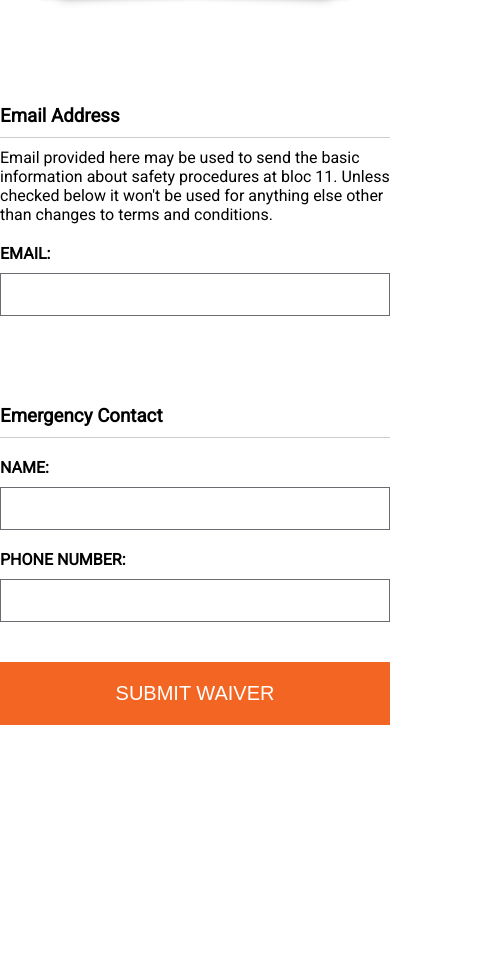
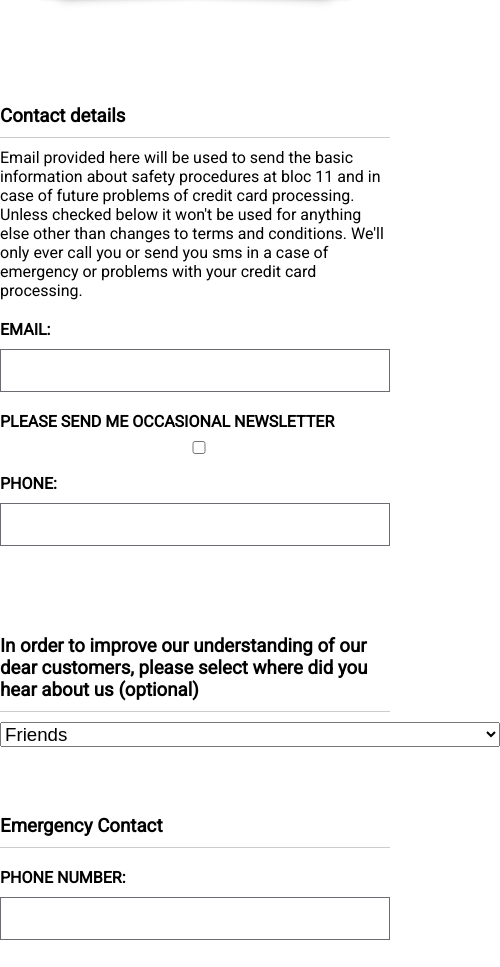
Before and after one commit to bloc11/authsys-public, a website: page static/index.html in a window 390 px wide. Shown: the part 3278-4245 px from the top of the page, 500 px wide, since content can reach past the window. Before the commit the page ends 4103 px from the top, so only its background shows below. Drawn offline with Linux system fonts and the light colour scheme; files whose address does not match are found by name.

Commit message:
fix adding phone and emergency phone

```diff
--- a/static/app.css
+++ b/static/app.css
@@ -321,3 +321,8 @@ button {
 
 .icon-youtube:before {
   content: "\e90f"; }
+
+select {
+    font-size: 1.17em;
+    width: 500px;
+}
--- a/static/app.js
+++ b/static/app.js
@@ -82,6 +82,14 @@ $(document).ready(function () {
       $('#fullname-input').removeClass('error');
       $("#error").removeClass('show');
     });
+    $('#phone').on('keydown', function(){
+      $('#phone-input').removeClass('error');
+      $("#error").removeClass('show');
+    });
+    $("#emergency-phone").on('keydown', function(){
+      $('#emergency-phone-input').removeClass('error');
+      $("#error").removeClass('show');
+    });
     $('#id_no').on('keydown', function(){
       $('#id-input').removeClass('error');
       $("#error").removeClass('show');
@@ -121,6 +129,15 @@ function save_signature()
         errors.push("<a href='#email-input'><i class='icon-up'></i> Email address must be valid.</a>");
         $("#email-input").addClass('error');
     }
+    if (!$('#phone').val()) {
+        errors.push("<a href='#phone-input'><i class='icon-up'></i> Please provide phone number</a>");
+        $("#phone-input").addClass('error');
+    }
+    if (!$('#emergency-phone').val()) {
+        errors.push("<a href='#emergency-phone-input'><i class='icon-up'></i> Please provide emergency phone number</a>");
+        $("#emergency-phone-input").addClass('error');
+    }
+
     if (signaturePad.isEmpty()) {
         errors.push("<a href='#signature-input'><i class='icon-up'></i> Signature cannot be empty.</a>");
         $("#error").addClass('show');
--- a/static/index.html
+++ b/static/index.html
@@ -92,7 +92,7 @@
           <div class="input" id="id-input" name="id-input">
             <label for="id_no">ID/Passport Number:</label>
             <input id="id_no" name="id_no"/>
-            <div class="error">Please provide your South African ID number or passport number.</div>
+            <div class="error">Please provide your South African ID number or passport number (or date of birth in case you don't know).</div>
           </div>
         </div>
 
@@ -124,31 +124,48 @@
         </div>
 
         <div class="section top-space">
-          <h3>Email Address</h3>
-          Email provided here may be used to send the basic information about safety procedures
-          at bloc 11. Unless checked below it won't be used for anything else other than changes
-          to terms and conditions.
+          <h3>Contact details</h3>
+          Email provided here will be used to send the basic information about safety procedures
+          at bloc 11 and in case of future problems of credit card processing.
+          Unless checked below it won't be used for anything else other than changes
+          to terms and conditions. We'll only ever call you or send you sms in a case of emergency
+          or problems with your credit card processing.
 
           <div class="input" id="email-input" name="email-input">
             <label for="email">Email: </label>
             <input id="email" name="email" type="text"/>
             <div class="error">Please provide your email address.</div>
           </div>
+          <div class="input" id="email-consent">
+            <label for="consent">Please send me occasional newsletter</label>
+            <input name="spam" type="checkbox"/>
+          </div>
+          <div class="input" id="phone-input" name="phone-input">
+            <label for="phone">Phone: </label>
+            <input id="phone" name="phone" type="text"/>
+            <div class="error">Please provide your telephone number</div>
+          </div>
 
+        </div>
+        <div class="section top-space-small">
+        <h3>In order to improve our understanding of our dear customers, please
+        select where did you hear about us (optional)</h3>
+        <select name="reason">
+          <option value="friends">Friends</option>
+          <option value="social-media">Social media</option>
+          <option value="fliers">Fliers</option>
+          <option value="internet-search">Internet search</option>
+          <option value="drive-by">Just drove by</option>
+          <option value="other">Other</option>
+        </select>
         </div>
 
         <div class="section top-space-small">
           <h3>Emergency Contact</h3>
 
-          <div class="input">
-            <label for="email">Name: </label>
-            <input id="email" name="email" type="text"/>
-            <div class="error">Please provide your emergency contact's full name.</div>
-          </div>
-
-          <div class="input">
+          <div class="input" id="emergency-phone-input" name="emergency-phone-input">
             <label for="email">Phone Number: </label>
-            <input name="email" type="phone"/>
+            <input id="emergency-phone" name="emergency-phone" type="phone"/>
             <div class="error">Please provide your emergency contact's phone number.</div>
           </div>
         </div>
```
Also changed, not shown: 1 other file.
